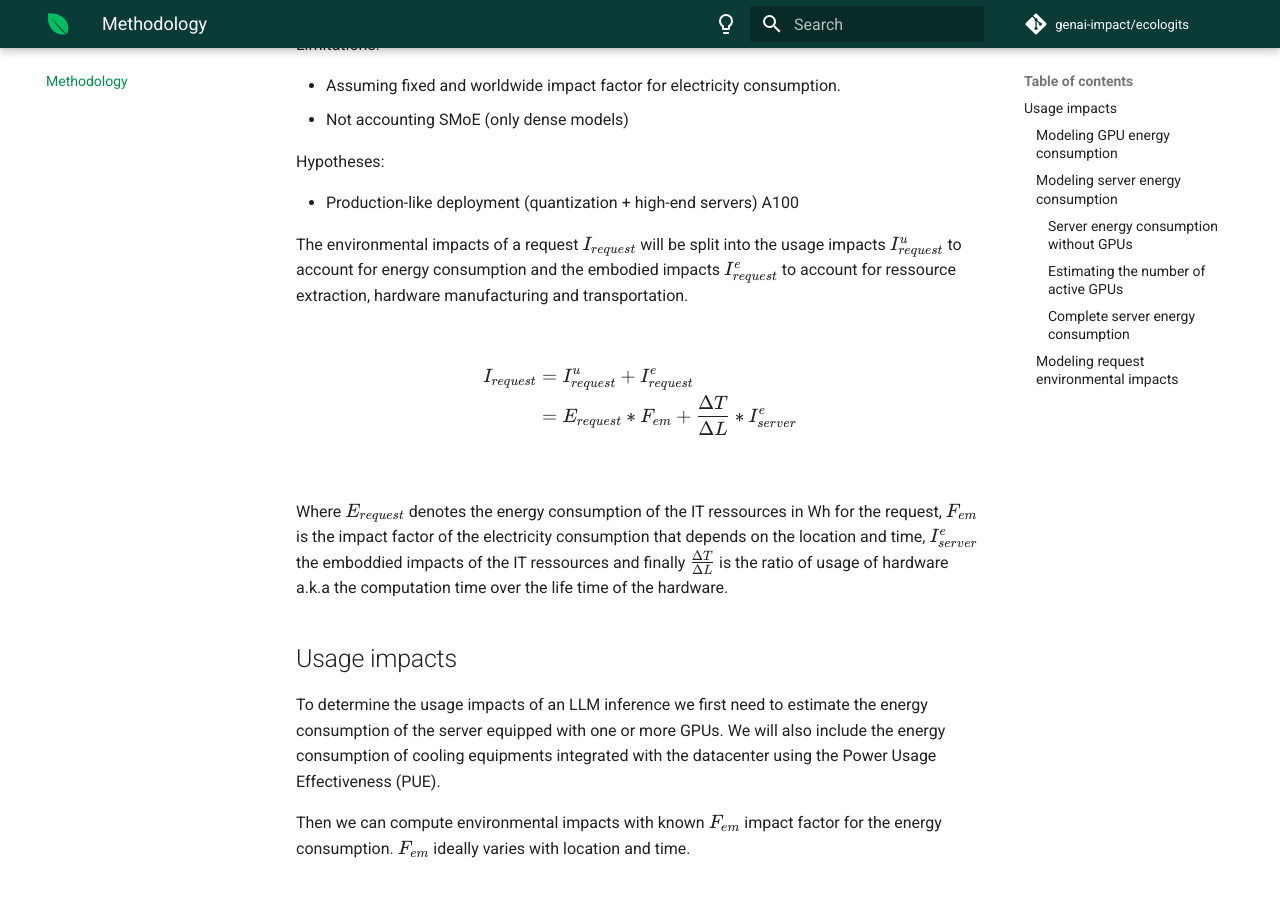
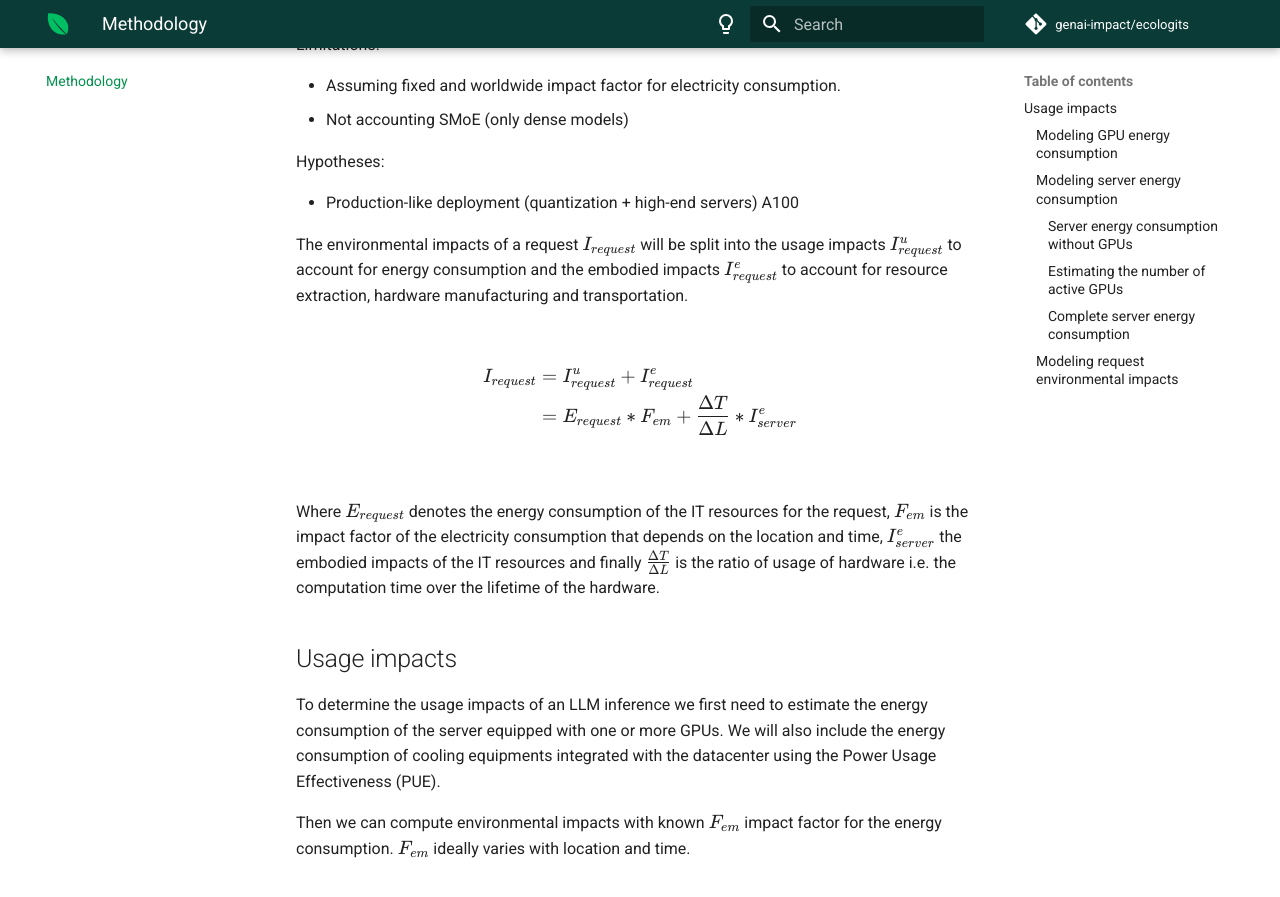
Before and after one commit to genai-impact/ecologits, an MkDocs documentation site: the page built from docs/methodology.md, in a window 1280 px wide and 900 px high, scrolled down 366 px. Shown: the top 897 px of the window. Built offline with MkDocs 1.6.1 and Material for MkDocs 9.7.7, drawn with Linux system fonts in a browser that asks for light colours; comment, search, counter and statistics services are not loaded.

Commit message:
docs: fix some typos

```diff
--- a/docs/methodology.md
+++ b/docs/methodology.md
@@ -17,7 +17,7 @@ Hypotheses:
 - Production-like deployment (quantization + high-end servers) A100
 
 
-The environmental impacts of a request $I_{request}$ will be split into the usage impacts $I_{request}^u$ to account for energy consumption and the embodied impacts $I_{request}^e$ to account for ressource extraction, hardware manufacturing and transportation.
+The environmental impacts of a request $I_{request}$ will be split into the usage impacts $I_{request}^u$ to account for energy consumption and the embodied impacts $I_{request}^e$ to account for resource extraction, hardware manufacturing and transportation.
 
 $$
 \begin{equation*}
@@ -28,7 +28,7 @@ I_{request}&=I_{request}^u  + I_{request}^e \\
 \end{equation*}
 $$
 
-Where $E_{request}$ denotes the energy consumption of the IT ressources in Wh for the request, $F_{em}$ is the impact factor of the electricity consumption that depends on the location and time, $I_{server}^e$ the emboddied impacts of the IT ressources and finally $\frac{\Delta T}{\Delta L}$  is the ratio of usage of hardware a.k.a the computation time over the life time of the hardware.
+Where $E_{request}$ denotes the energy consumption of the IT resources for the request, $F_{em}$ is the impact factor of the electricity consumption that depends on the location and time, $I_{server}^e$ the embodied impacts of the IT resources and finally $\frac{\Delta T}{\Delta L}$  is the ratio of usage of hardware i.e. the computation time over the lifetime of the hardware.
 
 
 ## Usage impacts
```
